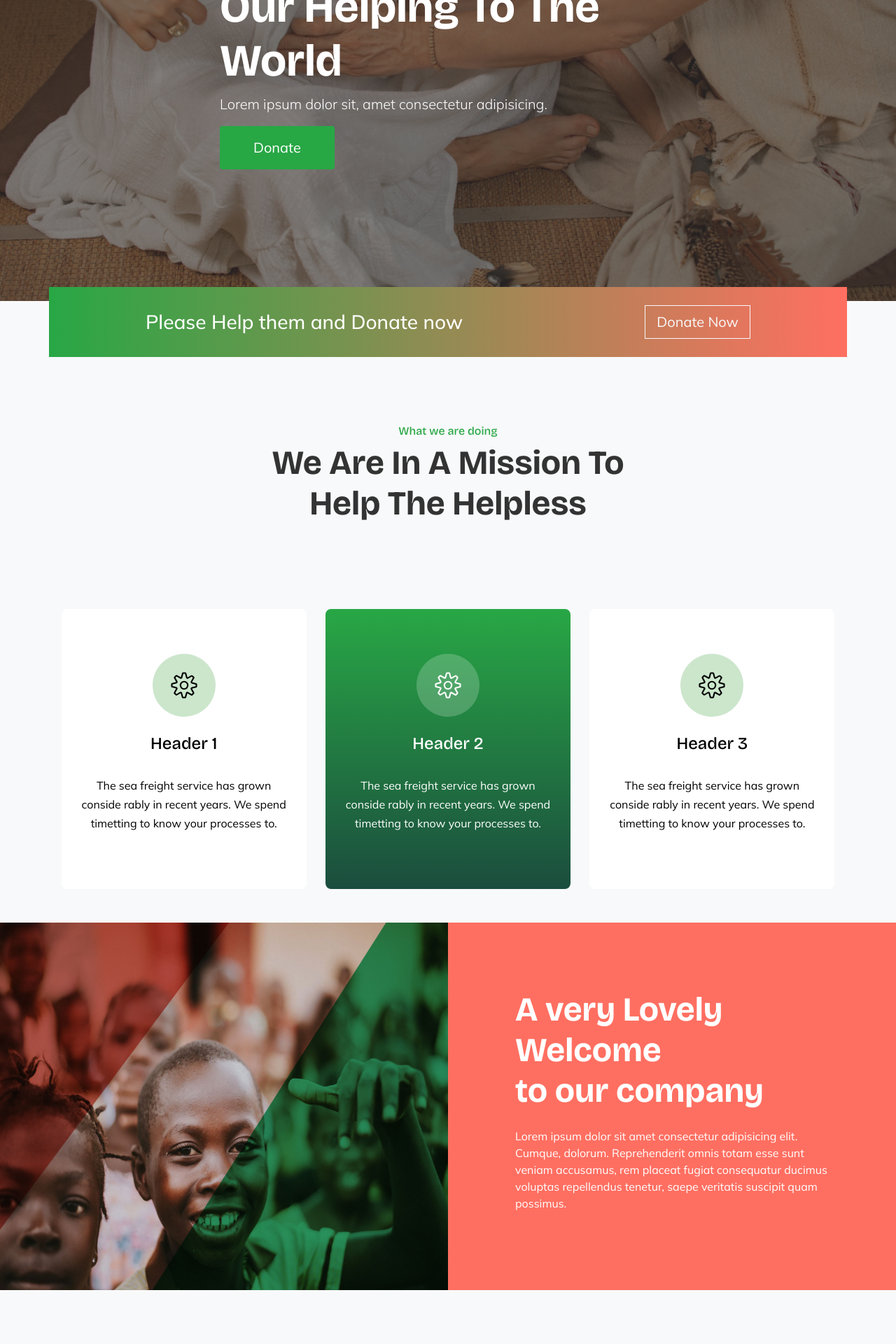
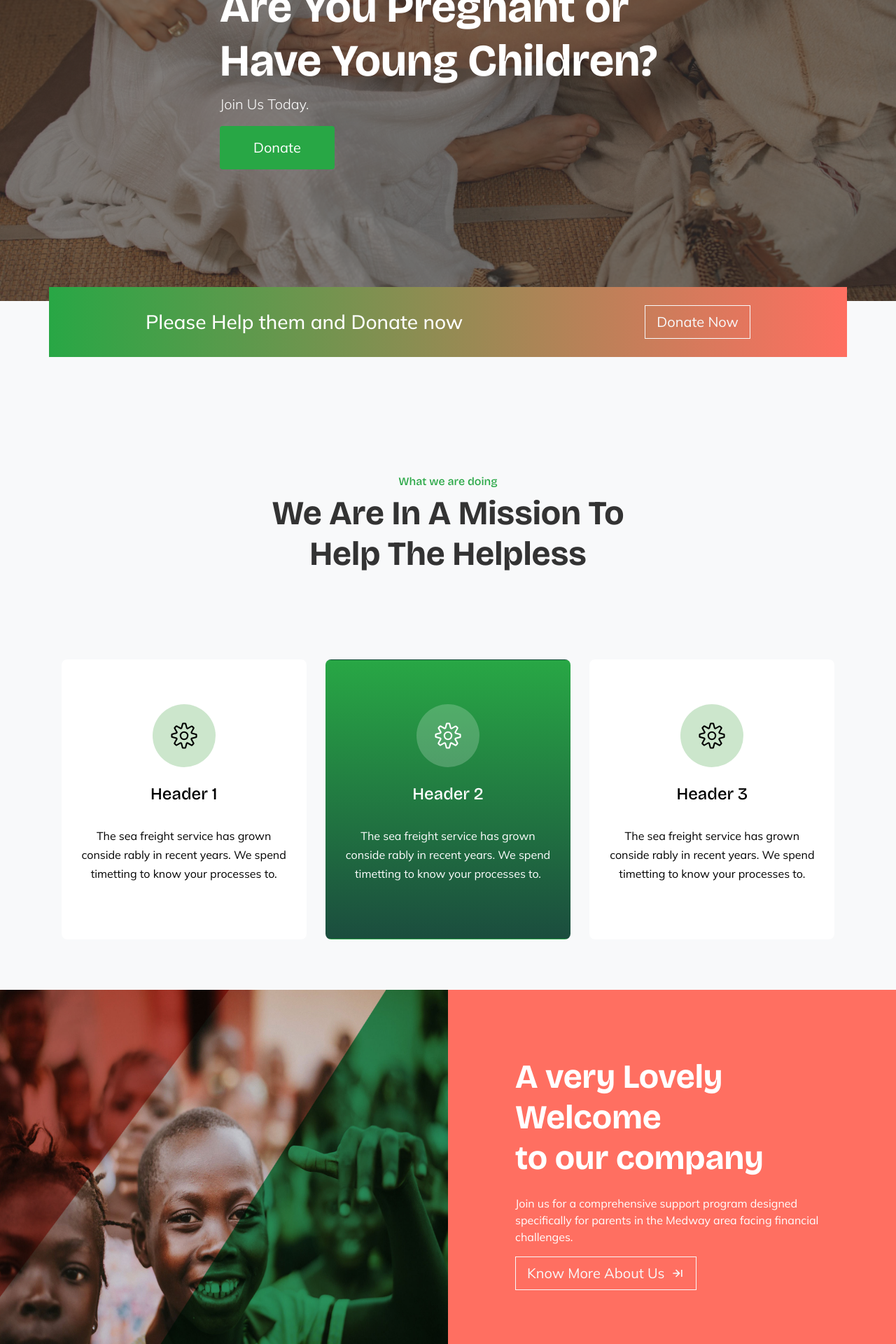
Before and after one commit to joshuaodunbaku/foundation-project, a React (Vite) app: page / in a window 1280 px wide. Shown: the part 320-2240 px from the top of the page at 70% size. Built offline with nearby package versions, Linux system fonts and the light colour scheme; a web font is replaced by a local one.

Commit message:
update about page

```diff
--- a/src/App.jsx
+++ b/src/App.jsx
@@ -5,6 +5,8 @@ import Home from "./Routes/Home";
 import NavBar from "./Components/Navbar.jsx";
 import About from "./Routes/About.jsx";
 import Footer from "./Components/Footer.jsx";
+import NotFound from "./Routes/NotFound.jsx";
+import Services from "./Routes/Services.jsx";
 
 function App() {
   return (
@@ -12,7 +14,9 @@ function App() {
       <NavBar />
       <Routes>
         <Route index path="/" element={<Home />} />
-        <Route index path="about" element={<About />} />
+        <Route path="about" element={<About />} />
+        <Route path="services" element={<Services />} />
+        <Route path="*" element={<NotFound />} />
       </Routes>
       <Footer />
     </>
--- a/src/Components/HeroComp.jsx
+++ b/src/Components/HeroComp.jsx
@@ -1,12 +1,12 @@
 import React from "react";
 import { HeroWrapper } from "../Styles/HeroComp";
 
-const HeroComp = ({ heroImage, children }) => {
+const HeroComp = ({ $heroImage, children }) => {
   return (
     <>
       <HeroWrapper
         className="d-flex align-items-center justify-content-center gap-5"
-        heroImage={heroImage}
+        $heroImage={$heroImage}
       >
         <div className="overlay"></div>
         <div className="child-1 px-4">{children}</div>
--- a/src/Components/Navbar.jsx
+++ b/src/Components/Navbar.jsx
@@ -30,8 +30,8 @@ const NavBar = () => {
           <Nav className="mx-auto d-flex gap-lg-3" onClick={handleNavClick}>
             <Nav.Link onClick={() => navigate("/")}>Home</Nav.Link>
             <Nav.Link onClick={() => navigate("about")}>About Us</Nav.Link>
-            <Nav.Link>Programs</Nav.Link>
-            <Nav.Link>Contact</Nav.Link>
+            <Nav.Link onClick={() => navigate("services")}>Programs</Nav.Link>
+            <Nav.Link onClick={() => navigate("contacts")}>Contact</Nav.Link>
           </Nav>
           <div className="btn-div">
             <Button className="donate-btn rounded-1 px-5 py-3 btn-lg">
--- a/src/Routes/About.jsx
+++ b/src/Routes/About.jsx
@@ -15,7 +15,7 @@ import {
 const About = () => {
   return (
     <>
-      <HeroComp heroImage={IMAGES.children_2}>
+      <HeroComp $heroImage={IMAGES.children_2} $height={"30vh"}>
         <div>
           <h3 className="display-4 fw-bold">About the Organization</h3>
         </div>
@@ -124,7 +124,7 @@ const About = () => {
         <h3 className="display-6 text-center mb-4">Leadership</h3>
         <Row>
           {["CEO", "President", "Marketer", "Partner"].map((role, index) => (
-            <Col key={index} xs={12} sm={6} md={4} lg={6} className="mb-4">
+            <Col key={index} xs={12} sm={6} md={4} lg={3} className="mb-4">
               <AnimatedCard>
                 <div className="volunteer-img-container">
                   <img src={IMAGES.preg_1} className="volunteer-img" />
--- a/src/Routes/Home.jsx
+++ b/src/Routes/Home.jsx
@@ -5,15 +5,19 @@ import { Button, Card, Col, Container, Row } from "react-bootstrap";
 import { CiSettings } from "react-icons/ci";
 import HeroComp from "../Components/HeroComp";
 import AnimatedCard from "../Components/AnimatedCard";
+import { BiArrowToRight } from "react-icons/bi";
+import { Link, useNavigate } from "react-router-dom";
 
 const Home = () => {
+  const navigate = useNavigate();
+
   return (
     <Wrapper>
-      <HeroComp heroImage={IMAGES.preg_2}>
-        <h3 className="display-3 fw-bold">Our Helping To The World</h3>
-        <p className="lead">
-          Lorem ipsum dolor sit, amet consectetur adipisicing.
-        </p>
+      <HeroComp $heroImage={IMAGES.preg_2}>
+        <h3 className="display-3 fw-bold">
+          Are You Pregnant or Have Young Children?
+        </h3>
+        <p className="lead">Join Us Today.</p>
         <div className="btn-div d-inline-block">
           <Button className="donate-btn btn-lg px-5 py-3 rounded-1">
             Donate
@@ -37,7 +41,7 @@ const Home = () => {
         </div>
       </div>
       {/*  */}
-      <div className="container mx-auto" id="section-3">
+      <div className="container mx-auto py-4" id="section-3">
         <div className="my-5 py-5 text-center mx-auto child-1">
           <h6 style={{ color: "var(--primary-color)" }}>What we are doing</h6>
           <h1 className="display-5 fw-bold">
@@ -50,14 +54,15 @@ const Home = () => {
               key={index}
               className="col-12 col-sm-6 col-md-4 d-flex justify-content-center"
             >
-              <div className="p-4 d-flex flex-column justify-content-center gap-4 text-center rounded-3">
-                {/* <div> */}
+              <div
+                className="p-4 d-flex flex-column justify-content-center gap-4 text-center rounded-3 btn"
+                onClick={() => navigate("services")}
+              >
                 <div className="p-3 rounded-circle d-inline-block icon-bg d-flex align-items-center justify-content-center mx-auto">
                   <span>
                     <CiSettings size={"50px"} />
                   </span>
                 </div>
-                {/* </div> */}
                 <h4>{header}</h4>
                 <p>
                   The sea freight service has grown conside rably in recent
@@ -67,6 +72,16 @@ const Home = () => {
             </div>
           ))}
         </div>
+        {/* <div className="text-center mt-4 mx-auto">
+          <Link className="d-inline-block" to={"about"}>
+            <Button
+              variant="outline-dark"
+              className="rounded-0 btn-lg d-flex justify-content-center align-items-center gap-2"
+            >
+              Learn More <BiArrowToRight />
+            </Button>
+          </Link>
+        </div> */}
       </div>
       {/*  */}
       <div className="my-5 text-white" id="section-4">
@@ -87,11 +102,20 @@ const Home = () => {
                   A very Lovely Welcome <br /> to our company
                 </h3>
                 <p>
-                  Lorem ipsum dolor sit amet consectetur adipisicing elit.
-                  Cumque, dolorum. Reprehenderit omnis totam esse sunt veniam
-                  accusamus, rem placeat fugiat consequatur ducimus voluptas
-                  repellendus tenetur, saepe veritatis suscipit quam possimus.
+                  Join us for a comprehensive support program designed
+                  specifically for parents in the Medway area facing financial
+                  challenges.
                 </p>
+                <div className="btn-div">
+                  <Link to={"about"}>
+                    <Button
+                      variant="outline-light"
+                      className="rounded-0 btn-lg d-flex justify-content-center align-items-center gap-2"
+                    >
+                      Know More About Us <BiArrowToRight />
+                    </Button>
+                  </Link>
+                </div>
               </div>
             </div>
           </div>
--- /dev/null
+++ b/src/Routes/NotFound.jsx
@@ -0,0 +1,29 @@
+import React from "react";
+import HeroComp from "../Components/HeroComp";
+import IMAGES from "../assets/images";
+import { useNavigate } from "react-router-dom";
+import { Button } from "react-bootstrap";
+
+const NotFound = () => {
+  const navigate = useNavigate();
+  return (
+    <div>
+      <HeroComp $heroImage={IMAGES.children_1}>
+        <div className="text-center">
+          <h1 className="display-5">Page Not Found</h1>
+          <div className="btn-div">
+            <Button
+              onClick={() => navigate("/")}
+              variant="outline-light"
+              className="rounded-0 btn-lg"
+            >
+              Back to Home
+            </Button>
+          </div>{" "}
+        </div>
+      </HeroComp>
+    </div>
+  );
+};
+
+export default NotFound;
--- /dev/null
+++ b/src/Routes/Services.jsx
@@ -0,0 +1,15 @@
+import React from "react";
+import HeroComp from "../Components/HeroComp";
+import IMAGES from "../assets/images";
+
+const Services = () => {
+  return (
+    <>
+      <HeroComp $heroImage={IMAGES.hero_image_1}>
+        <h3 className="display-5 fw-bold">Our Services</h3>
+      </HeroComp>
+    </>
+  );
+};
+
+export default Services;
--- a/src/Styles/GlobalStyles.js
+++ b/src/Styles/GlobalStyles.js
@@ -26,7 +26,10 @@ const GlobalStyle = createGlobalStyle`
     margin: 0;
     padding: 0;
   }
-
+.word-span{
+  color: var(--primary-color);
+  font-weight: bold;
+}
   a {
     font-weight: 500;
     color: #646cff;
--- a/src/Styles/HeroComp.js
+++ b/src/Styles/HeroComp.js
@@ -1,10 +1,10 @@
 import styled from "styled-components";
 
 export const HeroWrapper = styled.div`
-  background-image: ${(prop) => `url(${prop.heroImage})`};
+  background-image: ${(prop) => `url(${prop.$heroImage})`};
   background-size: cover;
   background-position: center;
-  height: 80vh;
+  height: ${(prop) => `${prop.height || "80vh"}`};
   width: 100%;
   position: relative;
   color: white;
```
Also changed, not shown: src/Components/Footer.jsx (+12 -8 lines).
